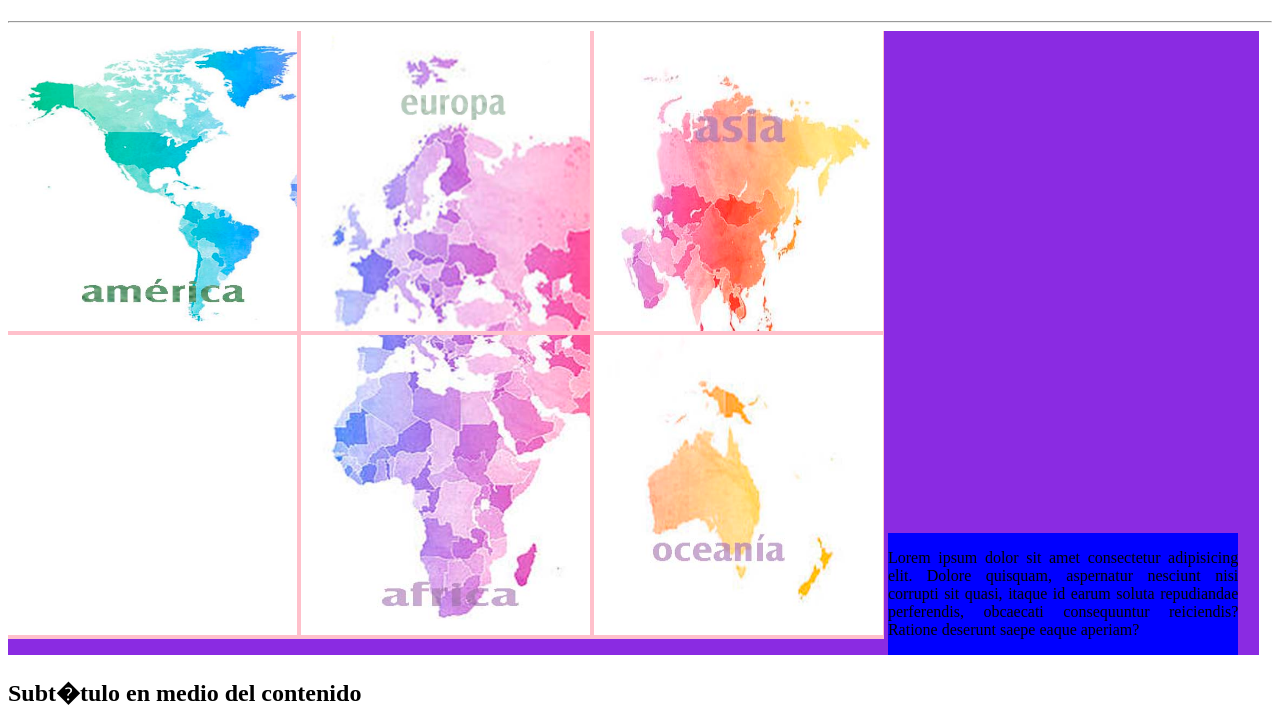
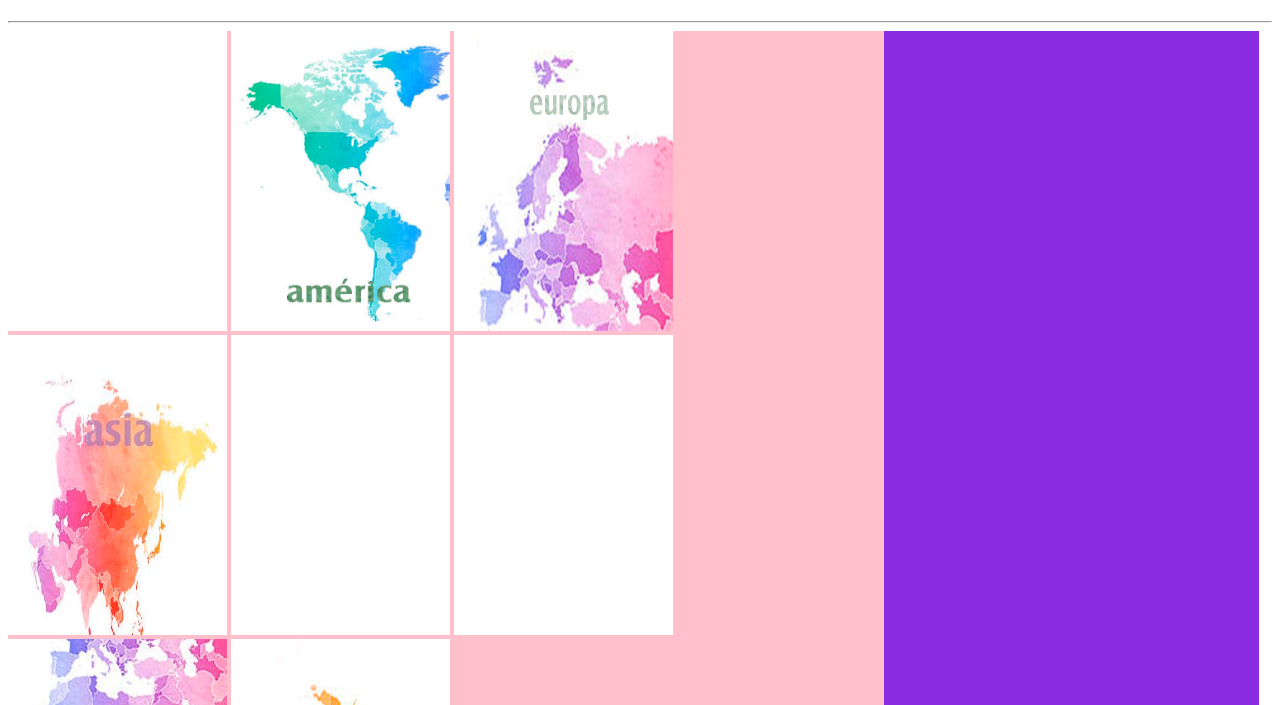
Before and after one commit to rolh2000/Blog, a plain HTML site: page index.html in a window 1280 px wide. Shown: the part 95-800 px from the top of the page. Drawn offline with Linux system fonts and the light colour scheme.

Commit message:
Update index.html
Aplicar cambios para optimizar el código

```diff
--- a/index.html
+++ b/index.html
@@ -1,5 +1,5 @@
 <!DOCTYPE html>
-<html>
+<html lang="es" dir="ltr">
 <head>
     <title>Viajando en un minuto por el mundo</title>
     <meta name="viewport" content="width=device-width, initial-scale=1, maximum-scale=1";  charset="UTF-8"/>
@@ -11,26 +11,37 @@
     <hr/>
     <main>
 	<div class="encabezado">
-		<img src="IMAGENES\logo-circular-abstracto2.jpg" alt="BTRIP" width="100" height="100">
+		<img src="IMAGENES\logo-circular-abstracto2.jpg" alt="BTRIP" /id = "logo">
 		<h1 style="text-align:left;">BTRIP - Blog de lugares recomendables para viajar</h1>
 	</div>
 	<!-- <h2>Lugares inéditos, mágicos, históricos, etc....</h2>
+	<div class="encabezado">
+  		<img src="images/logo.png" / id="logo">
+	//
+		<div class="menu">
+			<ul class="nav">
+				<script type="text/javascript" src="menusup.js"></script>
+			</ul>
+		</div>
+	</div>
 	-->
 	<hr/>
 	<div class="container">
           <div class="container-1">
-	        <img src="IMAGENES\CONTINENTES\AMERICA.jpg" alt="Paises Am�rica" width="33%" height="300">
-		<img src="IMAGENES\CONTINENTES\Europa.jpg" alt="Paises Europa" width="33%" height="300">
-		<img src="IMAGENES\CONTINENTES\Asia.jpg" alt="Paises Asia" width="33%" height="300">
-	        <img src="IMAGENES\CONTINENTES\blanco.jpg" alt=" " width="33%" height="300">
-	        <img src="IMAGENES\CONTINENTES\Africa.jpg" alt="Paises Africa" width="33%" height="300">
-		<img src="IMAGENES\CONTINENTES\oceania.jpg" alt="Paises Oceania" width="33%" height="300">
+		<img src="IMAGENES\CONTINENTES\blanco.jpg" alt="" width="25%" height="300">
+	        <img src="IMAGENES\CONTINENTES\AMERICA.jpg" alt="Paises América" width="25%" height="300">
+		<img src="IMAGENES\CONTINENTES\Europa.jpg" alt="Paises Europa" width="25%" height="300">
+		<img src="IMAGENES\CONTINENTES\Asia.jpg" alt="Paises Asia" width="25%" height="300">
+	        <img src="IMAGENES\CONTINENTES\blanco.jpg" alt=" " width="25%" height="300">
+                <img src="IMAGENES\CONTINENTES\blanco.jpg" alt=" " width="25%" height="300">
+	        <img src="IMAGENES\CONTINENTES\Africa.jpg" alt="Paises Africa" width="25%" height="300">
+		<img src="IMAGENES\CONTINENTES\oceania.jpg" alt="Paises Oceania" width="25%" height="300">
           </div>
 	  <div class="container-2">
             <p align="justify">Lorem ipsum dolor sit amet consectetur adipisicing elit. Dolore quisquam, aspernatur nesciunt nisi corrupti sit quasi, itaque id earum soluta repudiandae perferendis, obcaecati consequuntur reiciendis? Ratione deserunt saepe eaque aperiam?</p>
 	  </div>
         </div>
-        <h2>Subt�tulo en medio del contenido</h2>
+        <h2>Subtítulo en medio del contenido</h2>
         <p>Nam sed est commodo orci blandit maximus...</p>
     </main>
 </body>
```
